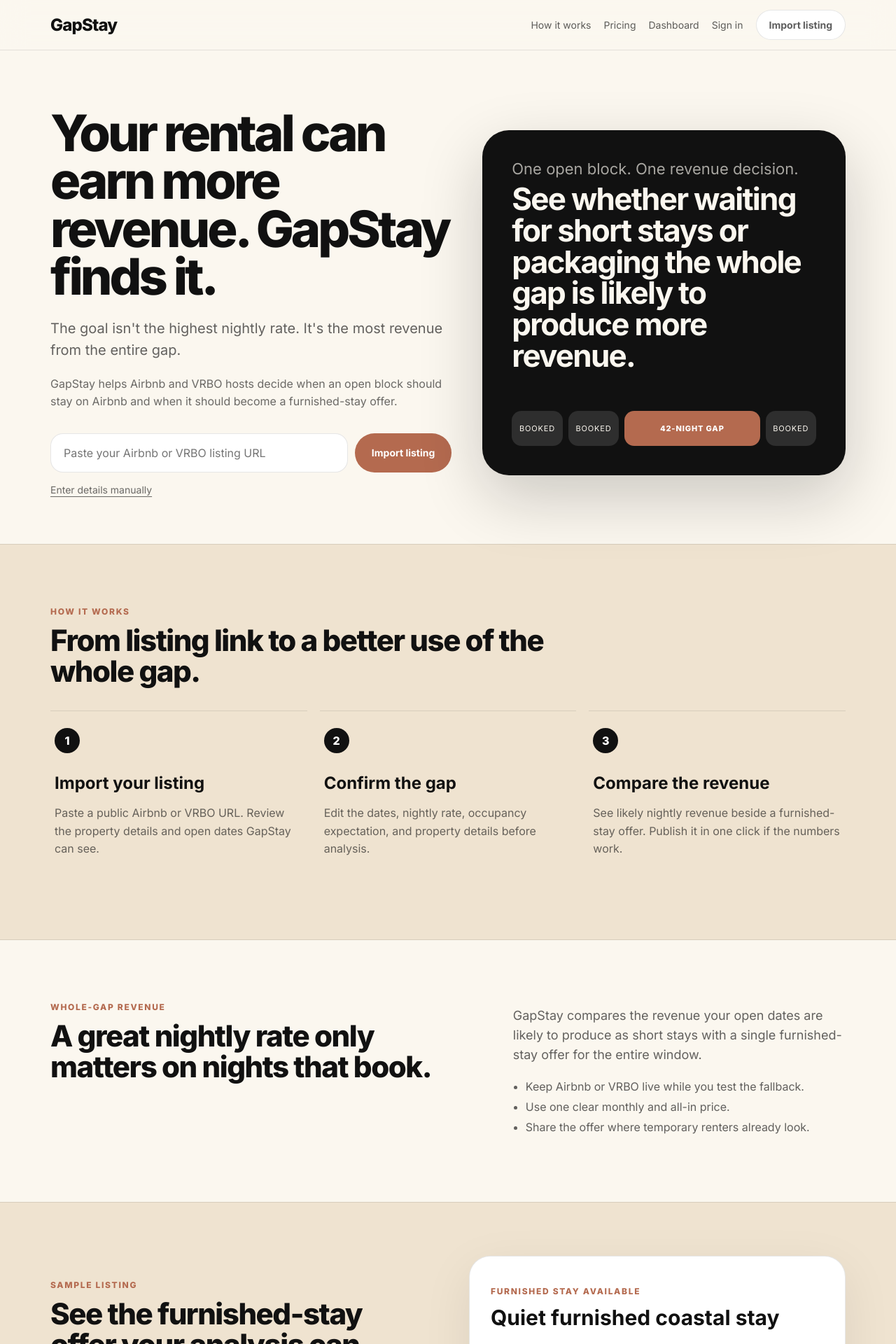
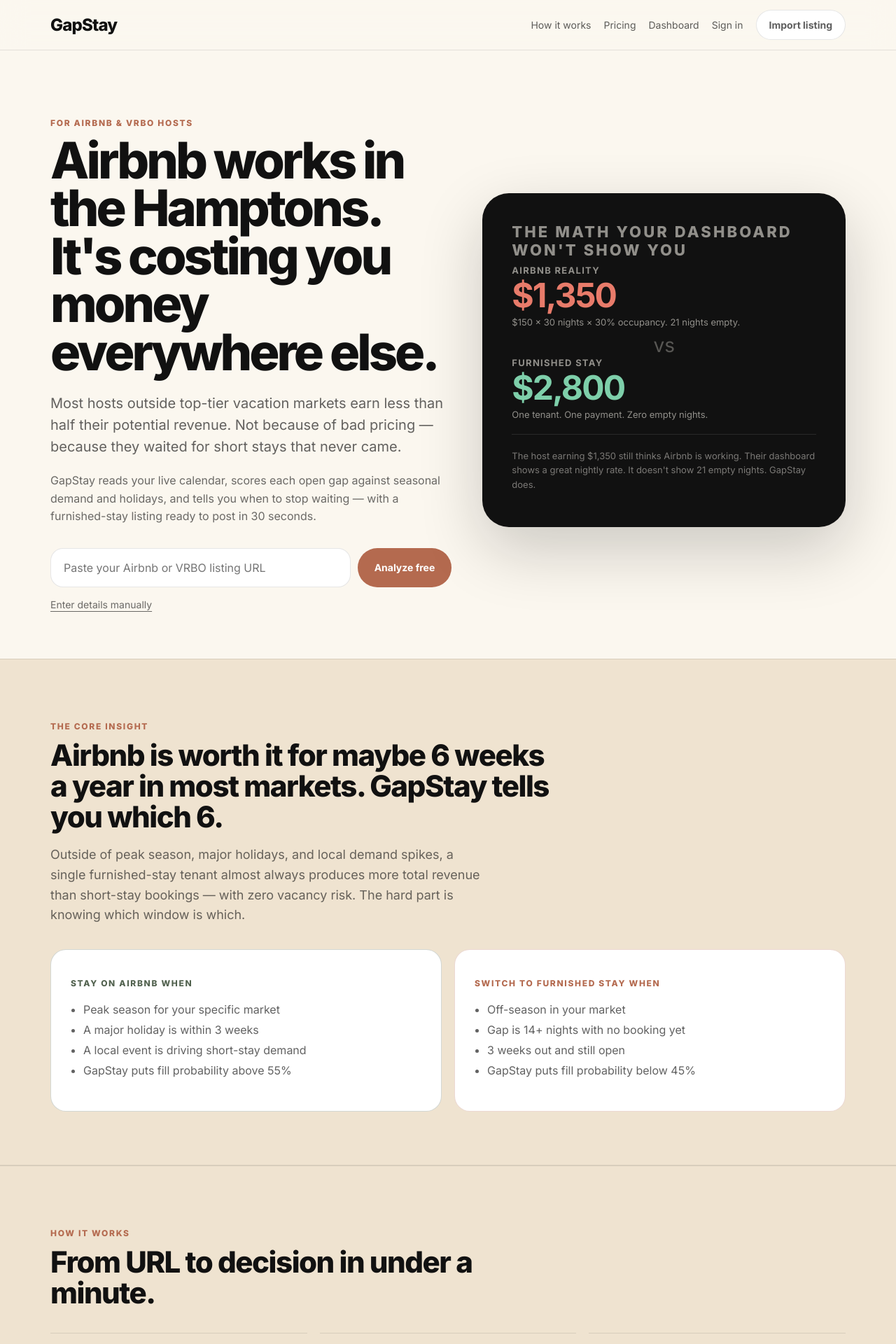
Before and after one commit to pissclams1/Pissclams, a Next.js app: page / in a window 1280 px wide. Shown: the top 1920 px of the page at 70% size. Built offline with nearby package versions, Linux system fonts and the light colour scheme.

Commit message:
Redesign homepage around calendar intervention

```diff
--- a/app/page.tsx
+++ b/app/page.tsx
@@ -4,57 +4,78 @@ export default function HomePage() {
   return <main>
     <section className="wrap hero heroPrimary">
       <div>
-        <h1 className="h1">Your rental can earn more revenue. GapStay finds it.</h1>
-        <p className="lead">The goal isn&apos;t the highest nightly rate. It&apos;s the most revenue from the entire gap.</p>
-        <p className="muted heroSupport">GapStay helps Airbnb and VRBO hosts decide when an open block should stay on Airbnb and when it should become a furnished-stay offer.</p>
+        <p className="kicker">For Airbnb &amp; VRBO hosts</p>
+        <h1 className="h1">Airbnb works in the Hamptons. It&apos;s costing you money everywhere else.</h1>
+        <p className="lead">Most hosts outside top-tier vacation markets earn less than half their potential revenue. Not because of bad pricing — because they waited for short stays that never came.</p>
+        <p className="muted heroSupport">GapStay reads your live calendar, scores each open gap against seasonal demand and holidays, and tells you when to stop waiting — with a furnished-stay listing ready to post in 30 seconds.</p>
         <form className="importBar" action="/host" method="get">
           <label className="srOnly" htmlFor="listing-url">Airbnb or VRBO listing URL</label>
           <input id="listing-url" className="input" name="url" type="url" placeholder="Paste your Airbnb or VRBO listing URL" required />
-          <button className="darkpill" type="submit">Import listing</button>
+          <button className="darkpill" type="submit">Analyze free</button>
         </form>
         <Link className="manualLink" href="/host#manual">Enter details manually</Link>
       </div>
       <div className="thesisCard">
-        <p>One open block. One revenue decision.</p>
-        <strong>See whether waiting for short stays or packaging the whole gap is likely to produce more revenue.</strong>
-        <div className="calendarVisual" aria-hidden="true">
-          <span>Booked</span><span>Booked</span><span className="gapBlock">42-night gap</span><span>Booked</span>
+        <p className="kicker" style={{color:"rgba(251,247,239,.55)"}}>The math your dashboard won&apos;t show you</p>
+        <div className="mathCompare">
+          <div>
+            <p style={{fontSize:13,color:"rgba(251,247,239,.55)",margin:"0 0 4px",textTransform:"uppercase",letterSpacing:".1em",fontWeight:700}}>Airbnb reality</p>
+            <strong style={{fontSize:48,letterSpacing:"-.04em",color:"#e87b6a",lineHeight:1}}>$1,350</strong>
+            <p style={{fontSize:13,color:"rgba(251,247,239,.55)",marginTop:6}}>$150 × 30 nights × 30% occupancy. 21 nights empty.</p>
+          </div>
+          <div style={{textAlign:"center",color:"rgba(251,247,239,.3)",fontSize:28,padding:"0 8px"}}>vs</div>
+          <div>
+            <p style={{fontSize:13,color:"rgba(251,247,239,.55)",margin:"0 0 4px",textTransform:"uppercase",letterSpacing:".1em",fontWeight:700}}>Furnished stay</p>
+            <strong style={{fontSize:48,letterSpacing:"-.04em",color:"#7ecfaa",lineHeight:1}}>$2,800</strong>
+            <p style={{fontSize:13,color:"rgba(251,247,239,.55)",marginTop:6}}>One tenant. One payment. Zero empty nights.</p>
+          </div>
+        </div>
+        <p style={{fontSize:13,color:"rgba(251,247,239,.45)",marginTop:20,paddingTop:20,borderTop:"1px solid rgba(255,255,255,.1)",lineHeight:1.6}}>The host earning $1,350 still thinks Airbnb is working. Their dashboard shows a great nightly rate. It doesn&apos;t show 21 empty nights. GapStay does.</p>
+      </div>
+    </section>
+
+    <section className="sectionline">
+      <div className="wrap section">
+        <div className="sectionIntro">
+          <p className="kicker">The core insight</p>
+          <h2 className="big">Airbnb is worth it for maybe 6 weeks a year in most markets. GapStay tells you which 6.</h2>
+          <p className="muted" style={{maxWidth:620,fontSize:18}}>Outside of peak season, major holidays, and local demand spikes, a single furnished-stay tenant almost always produces more total revenue than short-stay bookings — with zero vacancy risk. The hard part is knowing which window is which.</p>
+        </div>
+        <div className="grid grid2">
+          <div className="ruleCard" style={{background:"white",border:"1px solid rgba(82,98,79,.25)",borderRadius:22,padding:28}}>
+            <p className="kicker" style={{color:"var(--moss)"}}>Stay on Airbnb when</p>
+            <ul className="list"><li>Peak season for your specific market</li><li>A major holiday is within 3 weeks</li><li>A local event is driving short-stay demand</li><li>GapStay puts fill probability above 55%</li></ul>
+          </div>
+          <div className="ruleCard" style={{background:"white",border:"1px solid rgba(180,106,79,.25)",borderRadius:22,padding:28}}>
+            <p className="kicker">Switch to furnished stay when</p>
+            <ul className="list"><li>Off-season in your market</li><li>Gap is 14+ nights with no booking yet</li><li>3 weeks out and still open</li><li>GapStay puts fill probability below 45%</li></ul>
+          </div>
         </div>
       </div>
     </section>
 
     <section id="how" className="sectionline">
       <div className="wrap section">
-        <div className="sectionIntro"><p className="kicker">How it works</p><h2 className="big">From listing link to a better use of the whole gap.</h2></div>
+        <div className="sectionIntro"><p className="kicker">How it works</p><h2 className="big">From URL to decision in under a minute.</h2></div>
         <div className="grid grid3">
-          <Feature number="1" title="Import your listing" text="Paste a public Airbnb or VRBO URL. Review the property details and open dates GapStay can see." />
-          <Feature number="2" title="Confirm the gap" text="Edit the dates, nightly rate, occupancy expectation, and property details before analysis." />
-          <Feature number="3" title="Compare the revenue" text="See likely nightly revenue beside a furnished-stay offer. Publish it in one click if the numbers work." />
+          <Feature number="1" title="Paste your listing URL" text="GapStay reads your live iCal feed — the same one Airbnb uses to sync with other calendars. Real booked and open dates, no manual entry required." />
+          <Feature number="2" title="We score your gaps" text="Each open window is measured against your market&apos;s seasonal patterns, upcoming holidays, and local events. Fill probability, not a generic occupancy guess." />
+          <Feature number="3" title="Act or hold" text="If the math says switch, you get a furnished-stay listing ready to post on Facebook Marketplace in 30 seconds. If the math says hold, we tell you exactly when to re-check." />
         </div>
       </div>
     </section>
 
-    <section className="wrap section thesisSection">
-      <div><p className="kicker">Whole-gap revenue</p><h2 className="big">A great nightly rate only matters on nights that book.</h2></div>
-      <div><p className="lead" style={{fontSize:18}}>GapStay compares the revenue your open dates are likely to produce as short stays with a single furnished-stay offer for the entire window.</p><ul className="list"><li>Keep Airbnb or VRBO live while you test the fallback.</li><li>Use one clear monthly and all-in price.</li><li>Share the offer where temporary renters already look.</li></ul></div>
-    </section>
-
     <section className="sectionline">
       <div className="wrap section sampleBand">
-        <div><p className="kicker">Sample listing</p><h2 className="big">See the furnished-stay offer your analysis can create.</h2><p className="muted">Built to share in Facebook Marketplace, local housing groups, and direct outreach.</p><Link className="darkpill" href="/listing/sample">View sample listing</Link></div>
-        <div className="miniOffer"><p className="kicker">Furnished Stay Available</p><h3>Quiet furnished coastal stay</h3><div className="result"><Signal label="Dates" value="Jul 3 – Aug 14"/><Signal label="All-in" value="$3,864"/><Signal label="Bedrooms" value="2"/><Signal label="Bathrooms" value="2"/></div></div>
+        <div><p className="kicker">What you receive</p><h2 className="big">A recommendation. And the listing to act on it.</h2><p className="muted">Not a dashboard you&apos;ll check once and forget. A clear call, with copy ready to paste into Facebook Marketplace when it&apos;s time to switch.</p><Link className="darkpill" href="/listing/sample" style={{marginTop:18,display:"inline-flex"}}>View sample listing</Link></div>
+        <div className="miniOffer"><p className="kicker">GapStay alert — 27 nights open</p><h3>Switch to furnished stay.</h3><p className="muted" style={{fontSize:14,marginBottom:18}}>August is off-peak in Massapequa. Fill probability: 22%. You&apos;re on pace to earn $810 this month. A furnished stay at $2,400 beats that by $1,590.</p><div style={{background:"#fbf7ef",borderLeft:"3px solid var(--clay)",padding:"14px 16px",borderRadius:4,fontSize:13,lineHeight:1.7,color:"rgba(17,17,17,.7)"}}>🏠 <strong>Furnished stay available Aug 2–29 · Massapequa, NY</strong><br/>Quiet 2BR, fully equipped. 35 min to Manhattan.<br/>$2,400 all-in. No cleaning fees. Message to book.</div><div className="result" style={{marginTop:14}}><Signal label="Airbnb estimate" value="$810"/><Signal label="Furnished offer" value="$2,400"/></div></div>
       </div>
     </section>
 
     <section className="wrap section">
-      <div className="sectionIntro"><p className="kicker">Pricing</p><h2 className="big">Analyze free. Publish only when the offer is worth sharing.</h2></div>
-      <div className="grid grid4 pricingPreview">
-        <Price name="Free Analysis" price="$0" cta="Analyze a gap" href="/host" />
-        <Price name="Publish One Offer" price="$19" cta="Analyze a gap" href="/host" />
-        <Price name="Calendar Watch" price="$49/month" cta="Analyze my property" href="/host" featured />
-        <Price name="Portfolio Watch" price="$99/month" cta="Analyze my portfolio" href="/host" />
-      </div>
-      <p className="successBox" style={{maxWidth:760,margin:"18px auto 0",textAlign:"center"}}>One analysis solves today&apos;s gap. Calendar Watch helps prevent the next one.</p>
+      <div className="sectionIntro"><p className="kicker">Pricing</p><h2 className="big">GapStay pays for itself the first time it saves you an empty month.</h2></div>
+      <div className="grid grid2 pricingPreview" style={{maxWidth:640,margin:"0 auto"}}><Price name="Single Property" price="$29/mo" cta="Start monitoring" href="/host" /><Price name="Portfolio" price="$79/mo" cta="Monitor my portfolio" href="/host" featured /></div>
+      <p className="successBox" style={{maxWidth:640,margin:"18px auto 0",textAlign:"center"}}>Start with a free analysis. Subscribe when you want your calendar watched year-round.</p>
     </section>
   </main>;
 }
```
